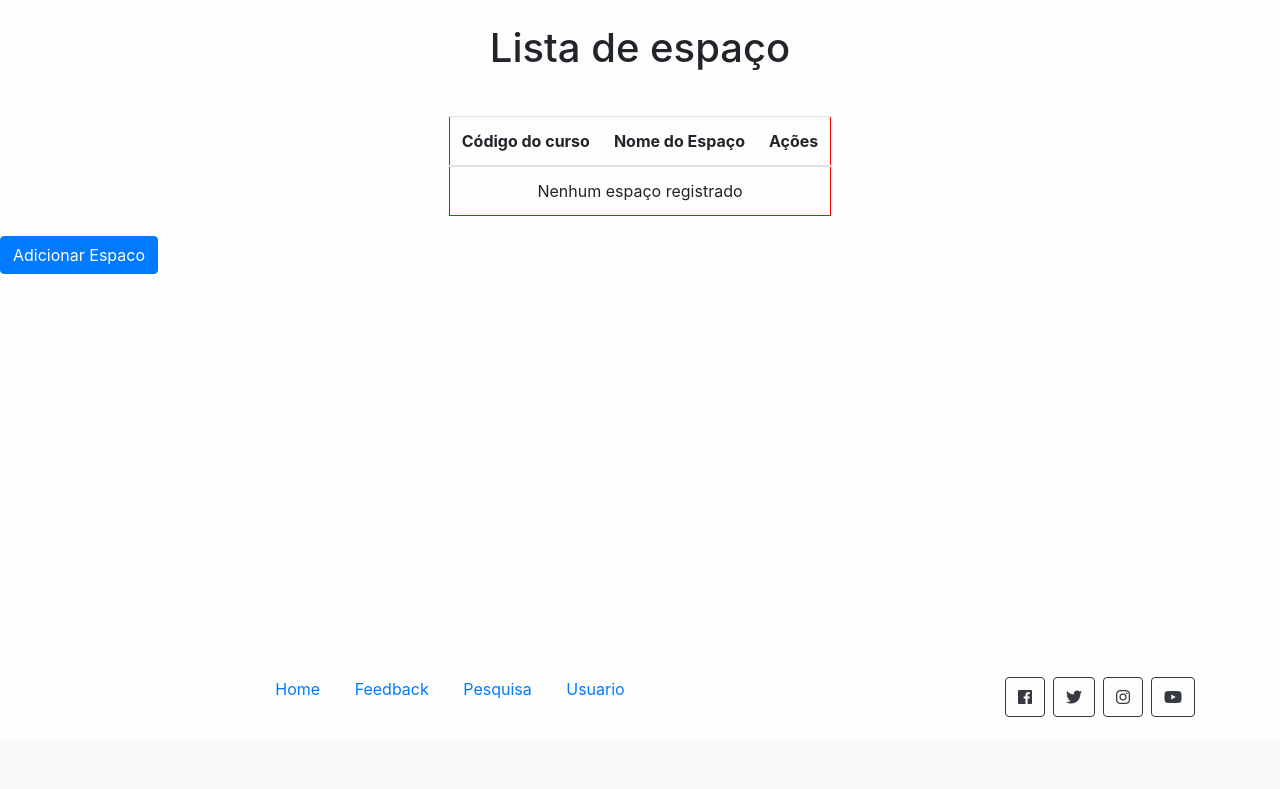
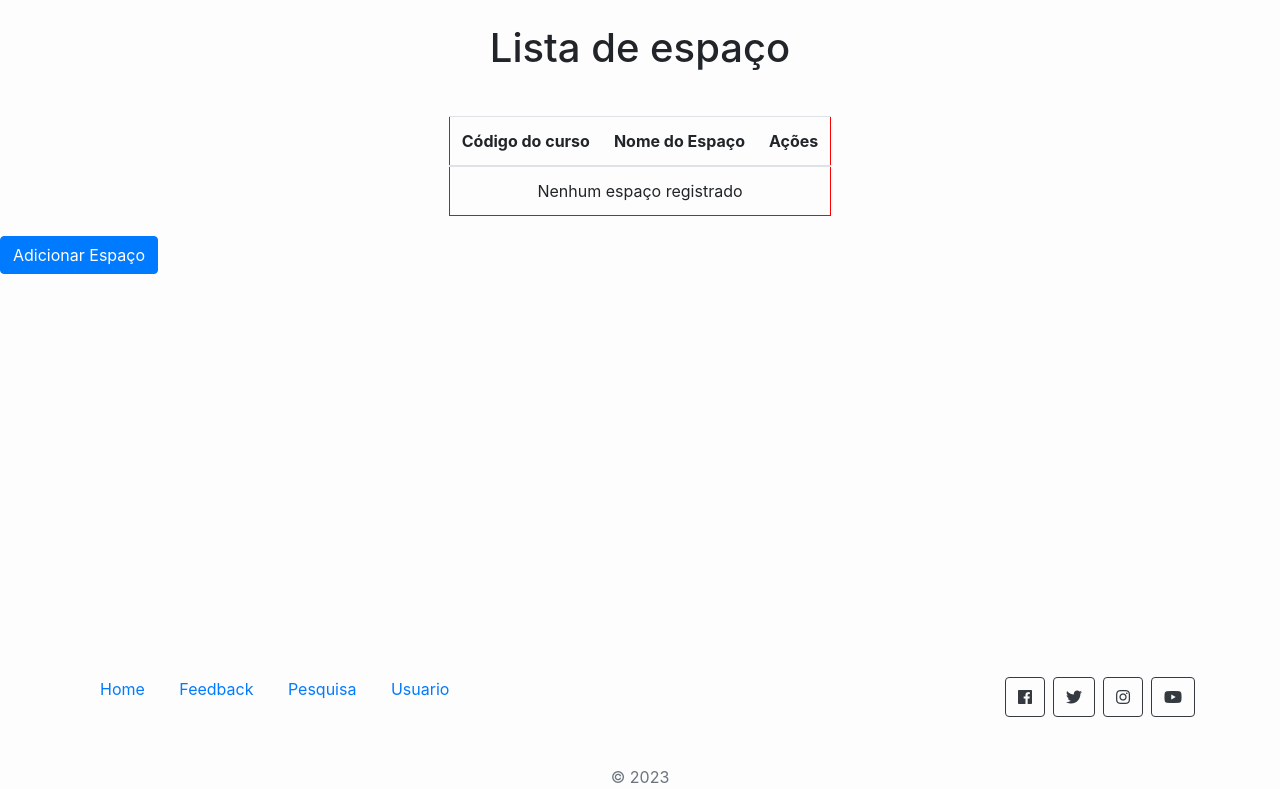
Before and after one commit to christalfepe/caescuta, a Django app: template cadastro/templates/lista/espaco.html in a window 1280 px wide. Shown: the part 59-848 px from the top of the page. Before the commit the page ends 776 px from the top, so only its background shows below. Run offline with Django 3.2, Linux system fonts and the light colour scheme; the template is opened without the code that fills it, so the values that code supplies are empty; some libraries are stand-ins or nearby versions.

Commit message:
Upload do projeto

```diff
--- a/cadastro/templates/lista/espaco.html
+++ b/cadastro/templates/lista/espaco.html
@@ -35,8 +35,8 @@
   </div>
 </div>
 
-<div>
-  <a href="cadastro/espaco/" class="btn btn-primary">Adicionar Espaco</a>
+<div >
+  <a href="cadastro/espaco/" class="btn btn-primary">Adicionar Espaço</a>
 </div>
 
 {% endblock %}
--- a/feedback/templates/feedback.html
+++ b/feedback/templates/feedback.html
@@ -9,7 +9,7 @@
 {% block conteudo %}
 <h1 class="mt-4 mb-4 d-flex justify-content-center">Tipos de feedback</h1>
 <div class="container justify-content-center">
-    <div>
+    <div style="display: grid; border-radius: 5px !important; grid-template-columns: 600px; justify-items: center; justify-content: center; align-items: center;">
         <a href="espaco/lista" class="btn btn-primary col-8">Espaços</a>
         <a href="disciplina/" class="btn btn-primary col-8">Disciplinas</a>
     </div>
--- a/templates/base.html
+++ b/templates/base.html
@@ -32,14 +32,14 @@
       <div class="container">
         <div class="row">
           <div class="col-md-8">
-            <p>
+            <p style="text-align: left">
               <a href="/">Home</a>
               <a href="/feedback">Feedback</a>
               <a href="/pesquisa">Pesquisa</a>
-              <a href="/usuario">Usuario</a>
+              <a href="/usuário">Usuario</a>
             </p>
           </div>
-          <div class="col-md-4 d-flex justify-content-end">
+          <div style="text-align: right" class="col-md-4 d-flex justify-content-end">
             <a href="" class="btn btn-outline-dark">
               <i class="fab fa-facebook"></i>
             </a>
@@ -54,6 +54,7 @@
             </a>
           </div>
         </div>
+        <p style="text-align: center" class="mt-5 mb-3 text-muted">&copy; {% now 'Y'%}</p>
       </div>
     </footer>
 
--- a/templates/static/css/estilo.css
+++ b/templates/static/css/estilo.css
@@ -24,7 +24,7 @@ p{
 }
 
 h1{
-    text-align: center!important;
+    text-align: center !important;
 }
 
 .table-responsive{
```
Also changed, not shown: db.sqlite3.
